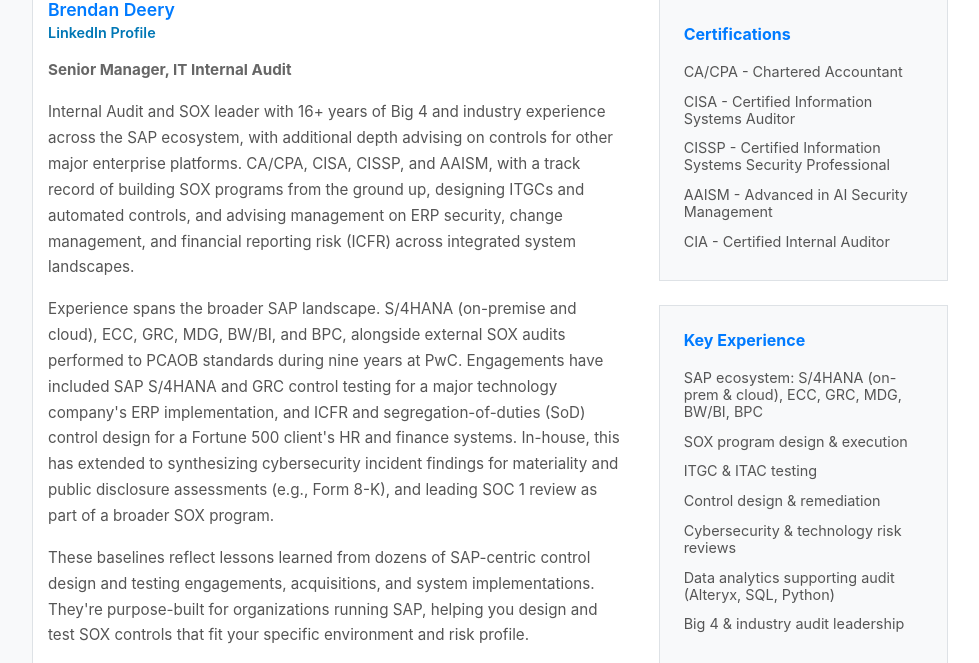
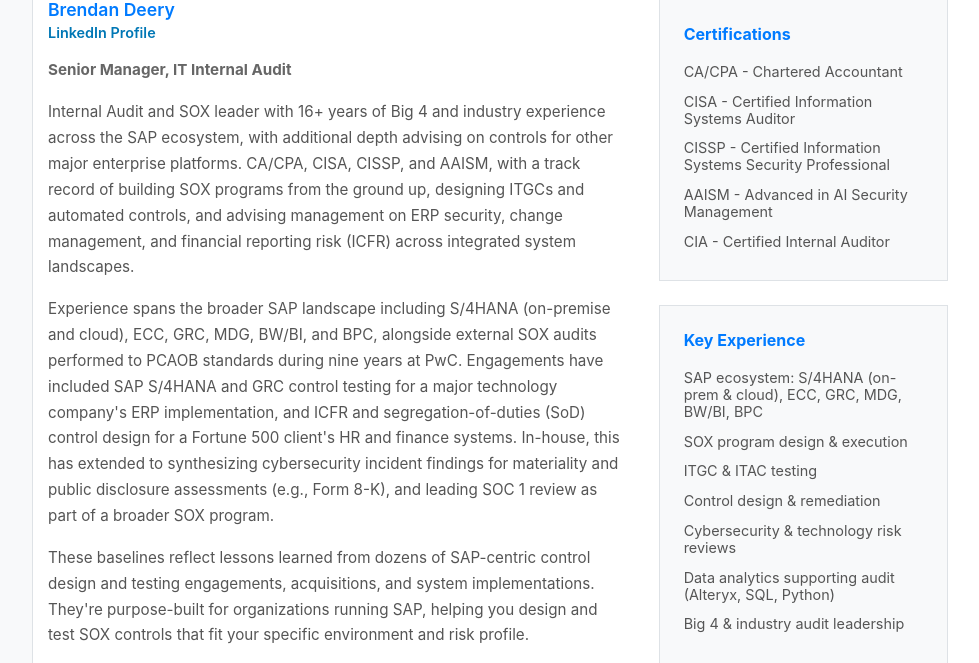
Before and after one commit to bdeery002/sapsoxcontrols, a Django app: page / in a window 1280 px wide. Shown: the part 243-906 px from the top of the page, without its empty margins (147-1126 px from the left). Run offline with Django 5.2, Linux system fonts and the light colour scheme; some libraries are stand-ins or nearby versions.

Commit message:
slight changes

```diff
--- a/templates/about/about.html
+++ b/templates/about/about.html
@@ -25,7 +25,7 @@
                     Internal Audit and SOX leader with 16+ years of Big 4 and industry experience across the SAP ecosystem, with additional depth advising on controls for other major enterprise platforms. CA/CPA, CISA, CISSP, and AAISM, with a track record of building SOX programs from the ground up, designing ITGCs and automated controls, and advising management on ERP security, change management, and financial reporting risk (ICFR) across integrated system landscapes.
                 </p>
                 <p>
-                    Experience spans the broader SAP landscape. S/4HANA (on-premise and cloud), ECC, GRC, MDG, BW/BI, and BPC, alongside external SOX audits performed to PCAOB standards during nine years at PwC. Engagements have included SAP S/4HANA and GRC control testing for a major technology company's ERP implementation, and ICFR and segregation-of-duties (SoD) control design for a Fortune 500 client's HR and finance systems. In-house, this has extended to synthesizing cybersecurity incident findings for materiality and public disclosure assessments (e.g., Form 8-K), and leading SOC 1 review as part of a broader SOX program.
+                    Experience spans the broader SAP landscape including S/4HANA (on-premise and cloud), ECC, GRC, MDG, BW/BI, and BPC, alongside external SOX audits performed to PCAOB standards during nine years at PwC. Engagements have included SAP S/4HANA and GRC control testing for a major technology company's ERP implementation, and ICFR and segregation-of-duties (SoD) control design for a Fortune 500 client's HR and finance systems. In-house, this has extended to synthesizing cybersecurity incident findings for materiality and public disclosure assessments (e.g., Form 8-K), and leading SOC 1 review as part of a broader SOX program.
                 </p>
                 <p>
                     These baselines reflect lessons learned from dozens of SAP-centric control design and testing engagements, acquisitions, and system implementations. They're purpose-built for organizations running SAP, helping you design and test SOX controls that fit your specific environment and risk profile.
```
